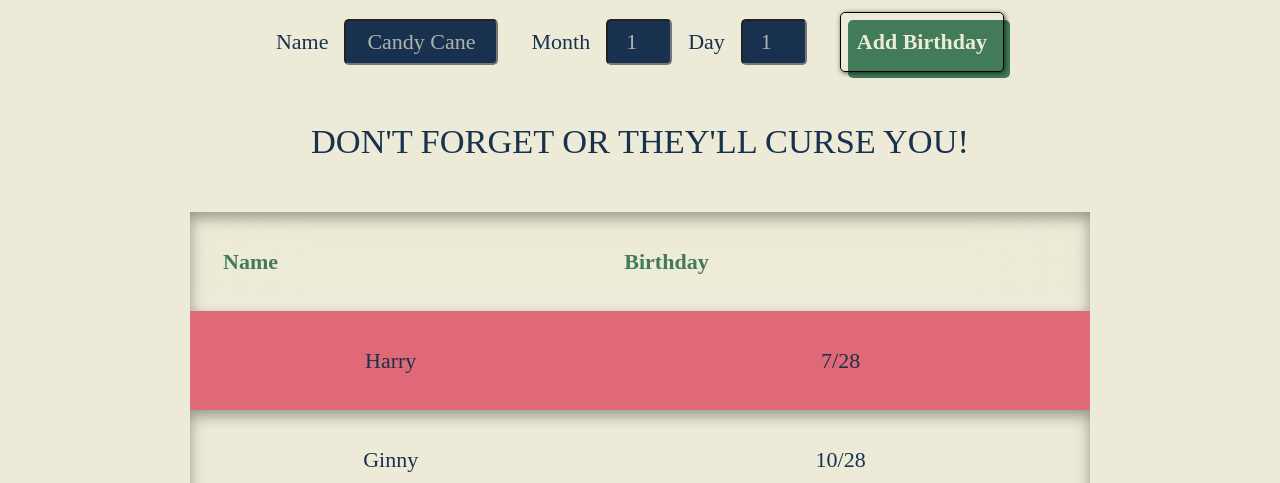
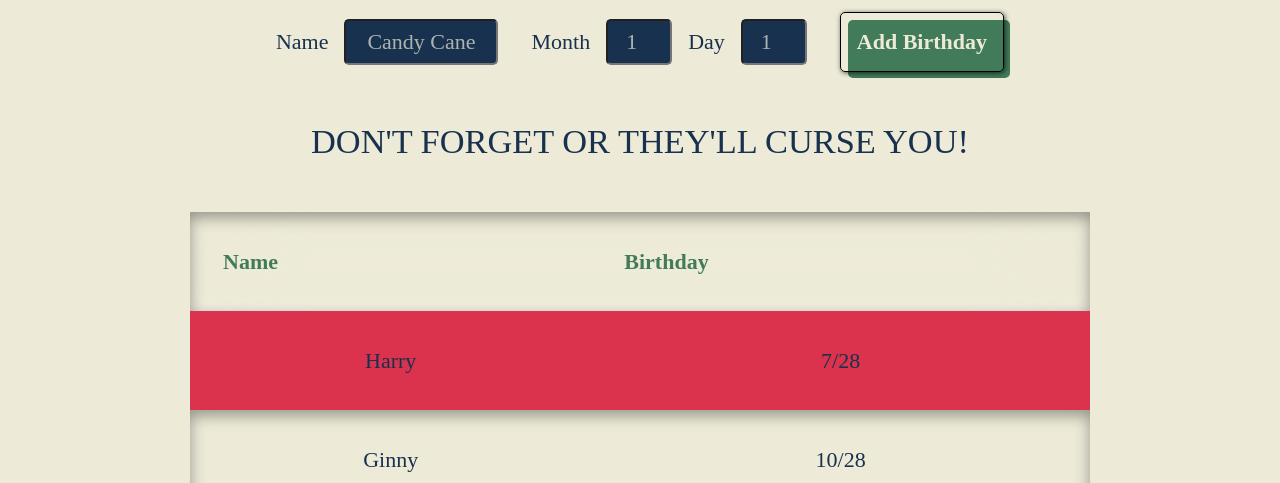
Before and after one commit to stellRC/styles, a plain HTML site: page index.html in a window 1280 px wide. Shown: the part 317-800 px from the top of the page. Drawn offline with Linux system fonts and the light colour scheme; a web font is replaced by a local one.

Commit message:
contrast error

```diff
--- a/styles/root.css
+++ b/styles/root.css
@@ -6,7 +6,7 @@
   --button-color: rgba(65, 123, 90, 1);
   --highlight-color: rgb(255, 229, 76, 0.7);
   /* --alt-color: rgba(219, 50, 77, 1); */
-  --alt-color: rgba(219, 50, 77, 0.7);
+  --alt-color: rgba(219, 50, 77, 1);
 
   --valid-input: rgba(7, 77, 20, 0.75);
   --invalid-input: rgba(150, 20, 20, 0.668);
```
